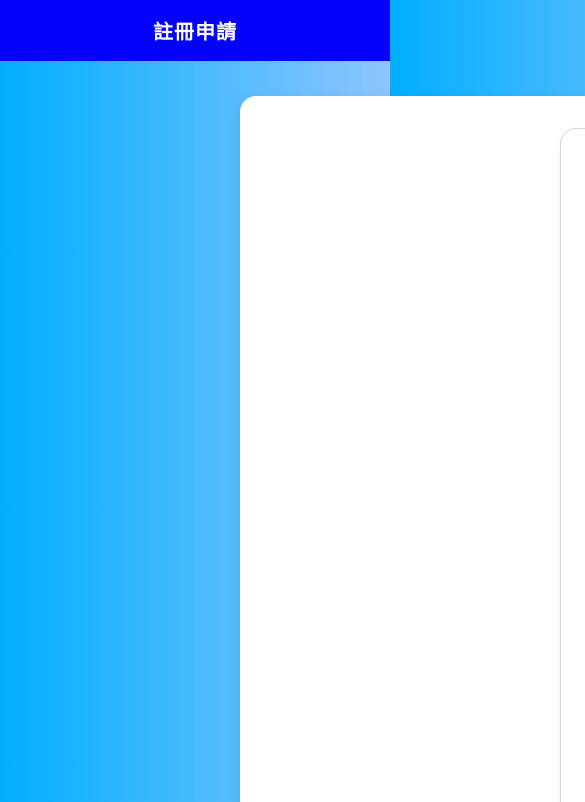
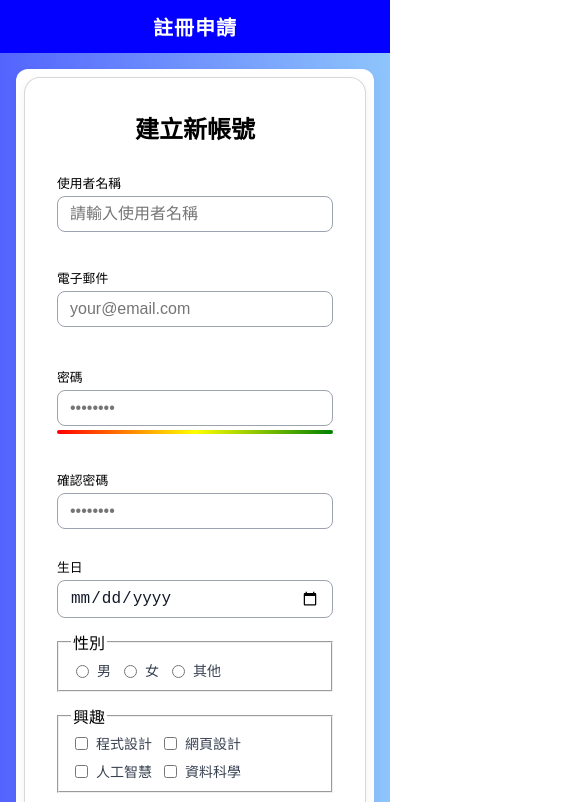
Before and after one commit to saber2525225/saber2525225.github.io, a plain HTML site: page index.html in a window 390 px wide. Shown: the top 802 px of the page, 585 px wide, since content can reach past the window. Drawn offline with Linux system fonts and the light colour scheme.

Commit message:
第三版

```diff
--- a/index.html
+++ b/index.html
@@ -99,7 +99,6 @@
     <!-- 📬 Footer -->
     <footer class="footer">
       <p>© 2025 林楷芯 All rights reserved.</p>
-      <a href="/privacy">隱私政策</a>
     </footer>
 
   </div>
--- a/style.css
+++ b/style.css
@@ -1,20 +1,29 @@
-/* === 基本全域設定 === */
+/* === 全站通用設定 === */
+* {
+  box-sizing: border-box;
+}
+
 html, body {
   margin: 0;
   padding: 0;
+  width: 100%;
   height: 100%;
+  min-height: 100vh;
+  overflow-x: hidden;
+  overflow-y: auto;
   font-family: 'Segoe UI', Tahoma, Geneva, Verdana, sans-serif;
-    background: linear-gradient(to right, #00aeff, #8ec5fc);
-    min-height: 100vh;
+  background: linear-gradient(to right, #5364fd, #8ec5fc);
+  background-size: cover;
+  background-repeat: no-repeat;
 }
-
 
 /* === Header === */
 .custom-header {
-    position: absolute;
+  position: relative;
   top: 0;
-    left: 0;
-    right: 0;
+  width: 100%;
+  max-width: 100vw;
+  margin: 0 auto;
   z-index: 10;
   background-color: rgb(4, 0, 255);
   padding: 1rem 2rem;
@@ -31,36 +40,33 @@ html, body {
   color: #ffffff;
 }
 
-  /* === Main 區塊背景 === */
+/* === Main 區塊 === */
 .main {
-    padding: 6rem 4rem 15rem 15rem; /* 預留 header 空間（6rem = 96px） */
-    color: rgb(14, 0, 66);
+  width: 100%;
+  max-width: 100vw;
+  margin: 0 auto;
+  display: flex;
+  justify-content: center;
+  padding: 2rem 8rem;
 }
-
 
 /* === 表單容器 === */
 .form-wrapper {
   position: relative;
-    padding: 2rem 20rem;
+  padding: 2rem;
+  max-width: 960px;
+  margin: 0 auto;
   z-index: 5;
-
-    /*  漸層背景 */
   background-color: #ffffff;
-
-    /*  邊框 + 圓角 + 陰影 */
   border-radius: 1rem;
   box-shadow: 0 6px 16px rgba(0, 0, 0, 0.1);
 }
 
 .form-card {
-    padding: 4rem 4rem;
-    /*  白色底色 */
+  padding: 4rem;
   background-color: #ffffff;
-    /*  淺紫色線框 */
   border: 1px solid #00000028;
-    /* 視覺好看一點的圓角 */
   border-radius: 1rem;
-    /*  可選：陰影讓卡片浮起來 */
   box-shadow: 0 4px 12px rgba(0, 0, 0, 0.05);
 }
 
@@ -72,7 +78,7 @@ html, body {
   padding: 2rem;
 }
 
-  /* === 表單標題 === */
+/* === 標題與欄位 === */
 .form-title {
   font-size: 2rem;
   font-weight: bold;
@@ -81,30 +87,26 @@ html, body {
   text-align: center;
 }
 
-  /* === 表單欄位區塊 === */
 .form-row {
   display: grid;
   grid-template-columns: repeat(2, 1fr);
   gap: 0.5rem;
-    margin-bottom: 1.5rem;
+  margin-bottom: 0.5rem;
 }
 
 .form-group {
   display: flex;
   flex-direction: column;
   gap: 0.5rem;
-    margin: 1.5rem
+  margin: 0.5rem 0;
 }
 
-  /* === 標籤樣式 === */
-  label,
-  .form-group label {
+label {
   font-size: 0.875rem;
   font-weight: 500;
   color: #000000;
 }
 
-  /* === 輸入欄位樣式 === */
 input,
 textarea,
 select {
@@ -160,7 +162,7 @@ html, body {
   background: linear-gradient(to right, red, yellow, green);
 }
 
-  /* === 性別與興趣欄位 === */
+/* === 選項組合 === */
 .gender-options,
 .interest-group {
   display: flex;
@@ -173,7 +175,7 @@ html, body {
   display: flex;
   align-items: center;
   font-size: 0.875rem;
-    color: #374151; /* 修正原本透明的文字 */
+  color: #374151;
 }
 
 .option-label input {
@@ -211,12 +213,70 @@ html, body {
   text-align: center;
   padding: 1rem;
   font-size: 0.9rem;
-    width: 100vw;
+  width: 100%;
 }
 
-  /* === 響應式設定：手機變單欄 === */
+footer .footer-inner {
+  max-width: 960px;
+  margin: 0 auto;
+}
+
+/* === RWD 響應式設定 === */
 @media (max-width: 768px) {
+  .custom-header {
+    padding: 0.75rem;
+  }
+
+  .main {
+    padding: 1rem;
+  }
+
+  .form-wrapper {
+    padding: 0.5rem;
+    border-radius: 0.75rem;
+    box-shadow: 0 4px 10px rgba(0, 0, 0, 0.05);
+  }
+
+  .form-title {
+    font-size: 1.5rem;
+    margin-bottom: 1rem;
+  }
+
   .form-row {
     grid-template-columns: 1fr;
+    gap: 0.75rem;
+    margin-bottom: 1rem;
+  }
+
+  .form-card {
+    padding: 2rem;
+  }
+
+  .form-group {
+    margin: 0.75rem 0;
+    gap: 0.25rem;
+  }
+
+  label {
+    font-size: 0.8rem;
+  }
+
+  input,
+  textarea,
+  select {
+    font-size: 0.95rem;
+    padding: 0.4rem 0.75rem;
+  }
+
+  button {
+    width: 100%;
+    padding: 0.75rem;
+    font-size: 1rem;
+  }
+
+  .gender-options,
+  .interest-group {
+    flex-wrap: wrap;
+    gap: 0.5rem;
   }
 }
```
Lines whose indentation alone changed are shown as unchanged.
